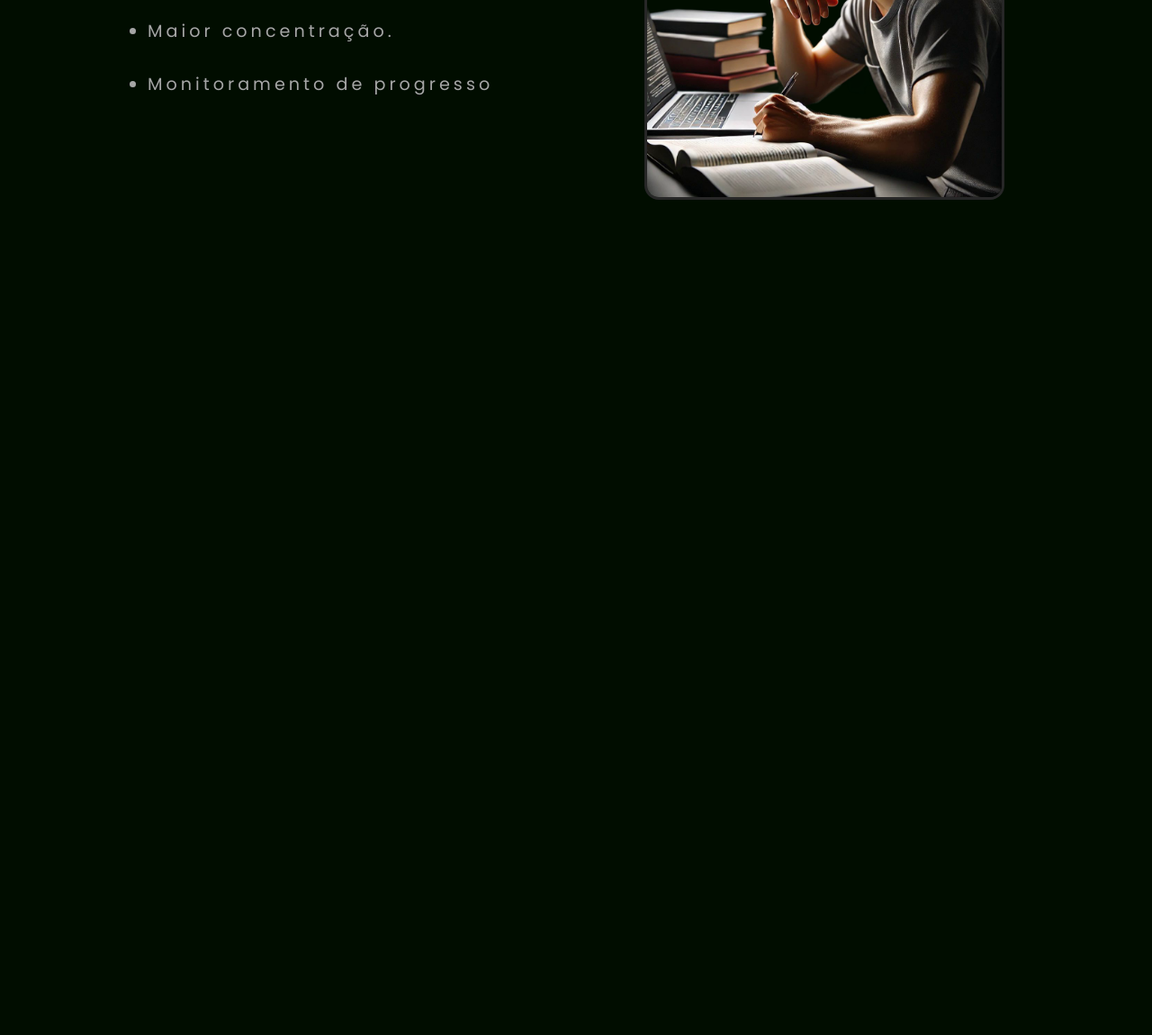
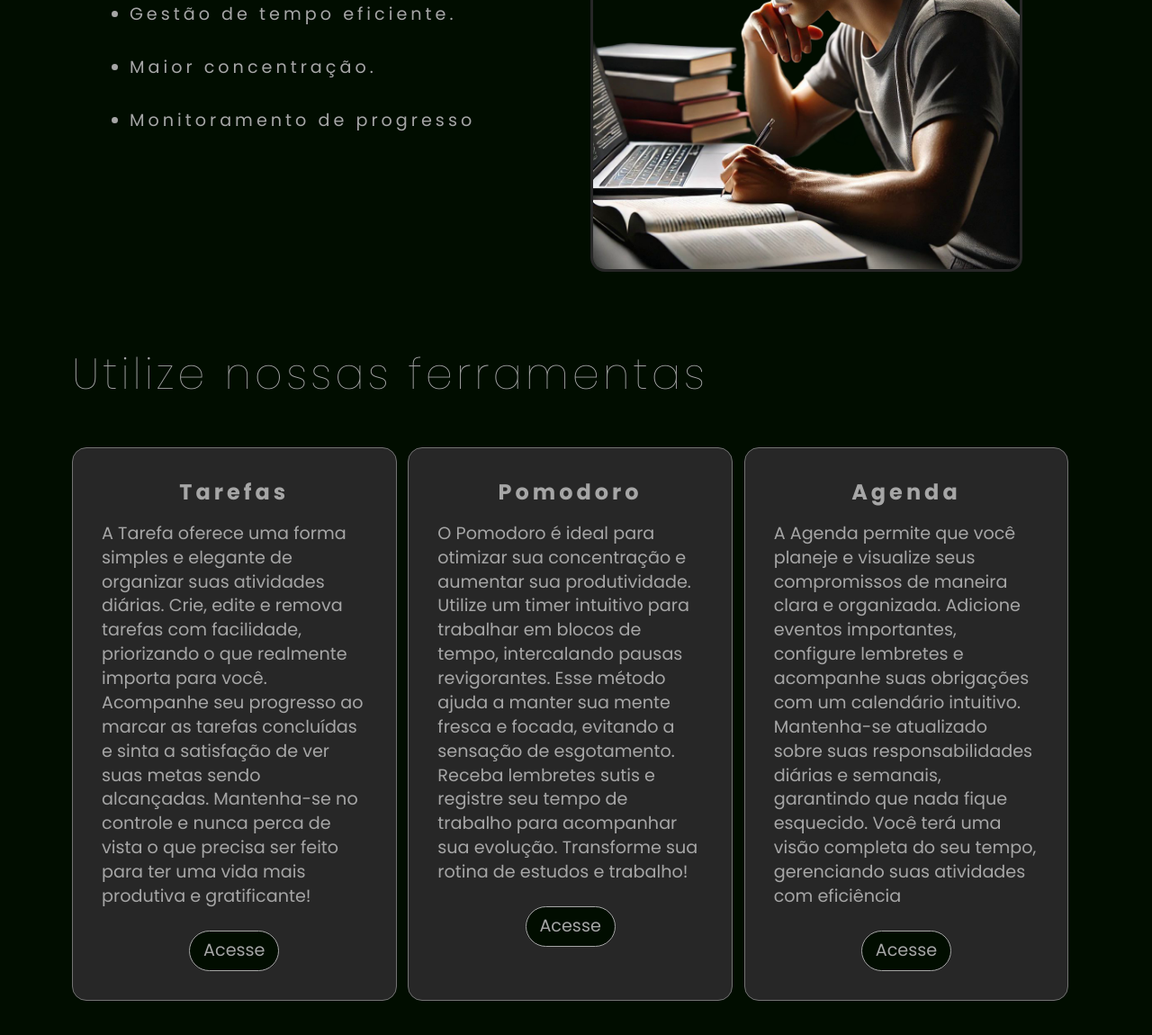
Before and after one commit to jotahubb/FLowSync, a plain HTML site: page index.html in a window 1280 px wide. Shown: the part 602-1752 px from the top of the page at 90% size. Before the commit the page ends 904 px from the top, so only its background shows below. Drawn offline with Linux system fonts and the light colour scheme.

Commit message:
adding the tools section

```diff
--- a/index.html
+++ b/index.html
@@ -37,6 +37,24 @@
     </section>
 
     <section>
+      <h2 class="text-xl">Utilize nossas ferramentas</h2>
+      <div id="ferramentas">
+      <div id="tarefas">
+        <a href="#"><h3 class="text-lg">Tarefas</h3></a>
+        <p> A Tarefa oferece uma forma simples e elegante de organizar suas atividades diárias. Crie, edite e remova tarefas com facilidade, priorizando o que realmente importa para você. Acompanhe seu progresso ao marcar as tarefas concluídas e sinta a satisfação de ver suas metas sendo alcançadas. Mantenha-se no controle e nunca perca de vista o que precisa ser feito para ter uma vida mais produtiva e gratificante!</p>
+        <a href="#" class="btn">Acesse</a>
+      </div>
+      <div id="pomodoro">
+        <a href="#"><h3 class="text-lg">Pomodoro</h3></a>
+        <p>O Pomodoro é ideal para otimizar sua concentração e aumentar sua produtividade. Utilize um timer intuitivo para trabalhar em blocos de tempo, intercalando pausas revigorantes. Esse método ajuda a manter sua mente fresca e focada, evitando a sensação de esgotamento. Receba lembretes sutis e registre seu tempo de trabalho para acompanhar sua evolução. Transforme sua rotina de estudos e trabalho!</p>
+        <a href="#" class="btn">Acesse</a>
+      </div>
+      <div id="agenda">
+        <a href="#"><h3 class="text-lg">Agenda</h3></a>
+        <p>A Agenda permite que você planeje e visualize seus compromissos de maneira clara e organizada. Adicione eventos importantes, configure lembretes e acompanhe suas obrigações com um calendário intuitivo. Mantenha-se atualizado sobre suas responsabilidades diárias e semanais, garantindo que nada fique esquecido. Você terá uma visão completa do seu tempo, gerenciando suas atividades com eficiência</p>
+        <a href="#" class="btn">Acesse</a>
+      </div>
+    </div>
     </section>
 
 
--- a/styles/global.css
+++ b/styles/global.css
@@ -8,11 +8,12 @@
   --bg-color: #010D00;
   --light-color: #A6A6A6;
   --dark-color: #737373;
+  --bg-secundary-color: #272727;
 
   --font-family: "Poppins", serif;
   --h1: 300 5rem/135% var(--font-family);
-  --h2: 800 1rem/140% var(--font-family);
-  --h3: 800 0.8rem/140% var(--font-family);
+  --h2: 300 3rem/140% var(--font-family);
+  --h3: 800 1.5rem/140% var(--font-family);
   --text: 400 1.2rem/140% var(--font-family);
 }
 
--- a/styles/section.css
+++ b/styles/section.css
@@ -1,11 +1,14 @@
 section {
-  width: 100wh;
   margin: 5rem;
 
   img {
-    height: 400px;
-    border: 3px solid #272727;
+    height: 30rem;
+    border: 0.2rem solid var(--bg-secundary-color);
     border-radius: 1rem;
+
+    a{
+      color: var(--dark-color);
+    }
   }
 
   ul li {
@@ -19,3 +22,37 @@ section {
   justify-content: space-around;
   align-items: center;
 }
+
+#ferramentas {
+  display: flex;
+  justify-items: center;
+}
+
+#ferramentas div{
+  width: 32rem;
+  padding: 2rem;
+  margin-right: 0.8rem;
+  background-color: var(--bg-secundary-color);
+  border: solid 0.1rem var(--dark-color);
+  border-radius: 1rem;
+
+  h3{
+    text-align: center;
+    margin-bottom: 1rem
+  }
+
+  p{
+    margin-bottom: 1.5rem;
+  }
+
+  .btn{
+    display: block;
+    width: 100px;
+    margin: 0 auto;
+    padding: 0.5rem;
+    background-color: var(--bg-color);
+    border: 0.1rem solid var(--light-color);
+    border-radius: 999px;
+    text-align: center;
+  }
+}
--- a/styles/utility.css
+++ b/styles/utility.css
@@ -6,8 +6,11 @@
 
 .text-xl {
   font: var(--h2);
+  letter-spacing: 4px;
+  margin-bottom: 3rem;
 }
 
 .text-lg {
   font: var(--h3);
+  letter-spacing: 4px;
 }
```
